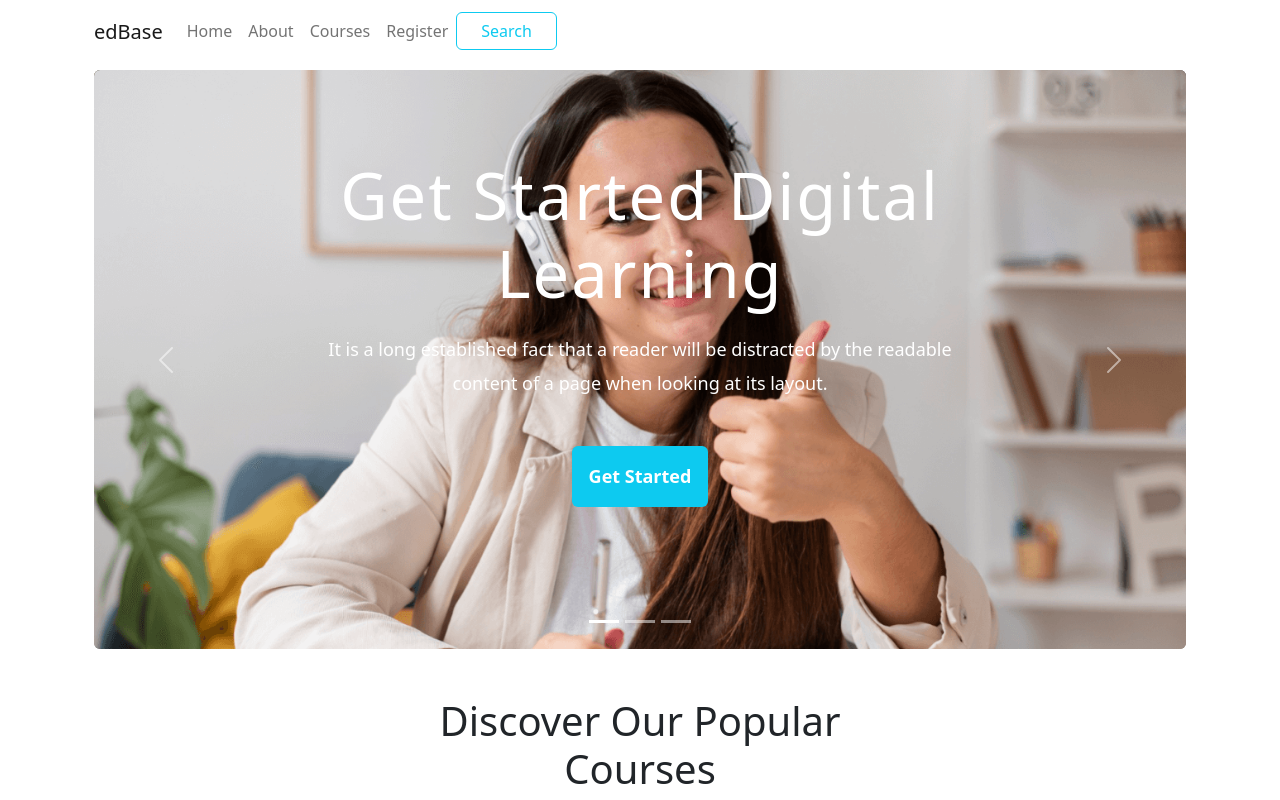
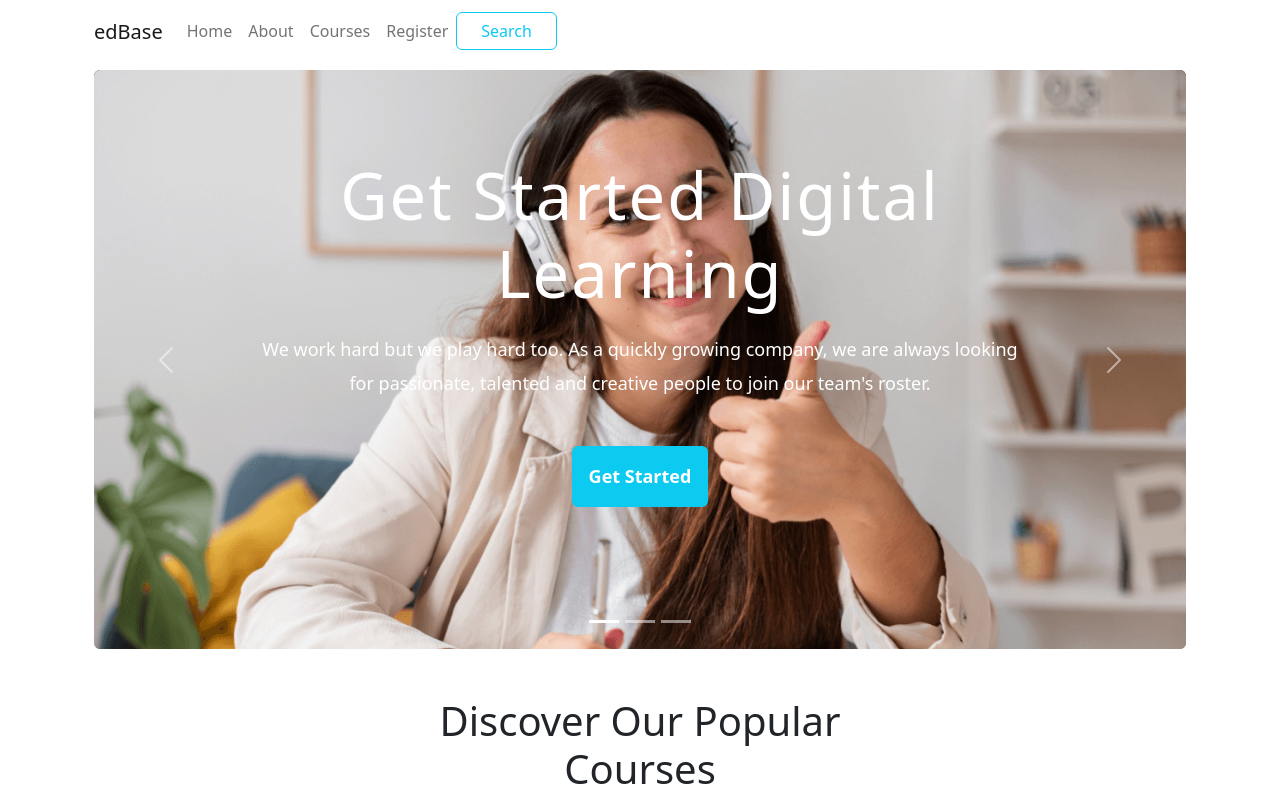
Before and after one commit to samihas23/e-Learning, a plain HTML site: page index.html in a window 1280 px wide. Shown: the top 800 px of the page. Drawn offline with nearby package versions, Linux system fonts and the light colour scheme.

Commit message:
texts changed

```diff
--- a/index.html
+++ b/index.html
@@ -57,7 +57,7 @@
               <img src="images/cover/cover-1.png" class="d-block w-100 rounded" alt="...">
               <div class="carousel-caption d-md-block">
                 <h1>Get Started Digital<br>Learning</h1>
-                <p>It is a long established fact that a reader will be distracted by the readable<br>content of a page when looking at its layout.</p>
+                <p>We work hard but we play hard too. As a quickly growing company, we are always looking for passionate, talented and creative people to join our team's roster.</p>
                 <button class="btn bg-info px-3 py-3 text-white">Get Started</button>
               </div>
             </div>
@@ -65,7 +65,7 @@
               <img src="images/cover/cover-3.jpg" class="d-block w-100 rounded" alt="...">
               <div class="carousel-caption d-md-block">
                 <h1>Get Started Digital<br>Learning</h1>
-                <p>It is a long established fact that a reader will be distracted by the readable<br>content of a page when looking at its layout.</p>
+                <p>We work hard but we play hard too. As a quickly growing company, we are always looking for passionate, talented and creative people to join our team's roster.</p>
                 <button class="btn bg-info px-3 py-3 text-white">Get Started</button>
               </div>
             </div>
@@ -73,7 +73,7 @@
               <img src="images/cover/cover-1.png" class="d-block w-100 rounded" alt="...">
               <div class="carousel-caption d-md-block">
                 <h1>Get Started Digital<br>Learning</h1>
-                <p>It is a long established fact that a reader will be distracted by the readable<br>content of a page when looking at its layout.</p>
+                <p>We work hard but we play hard too. As a quickly growing company, we are always looking for passionate, talented and creative people to join our team's roster.</p>
                 <button class="btn bg-info px-3 py-3 text-white">Get Started</button>
               </div>
             </div>
@@ -237,7 +237,7 @@
     <section class="container mb-5">
       <div class="row">
         <h1 class="text-center">Frequently Asked Questions</h1>
-        <p class="text-center mt-3 text-black-50">It is a long established fact that a reader will be distracted by the readable<br>content of a page when looking at its layout.</p>
+        <p class="text-center mt-3 text-black-50">Still Questions in your mind? Let's answer them!</p>
         <div class="col-lg-8 offset-lg-2">
           <div class="accordion accordion-flush" id="accordionFlushExample">
             <div class="accordion-item">
```
